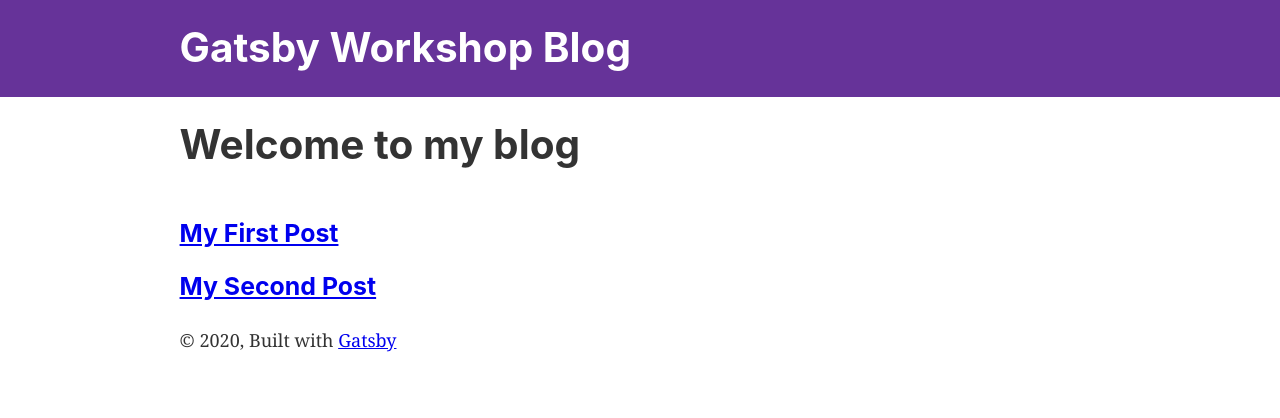
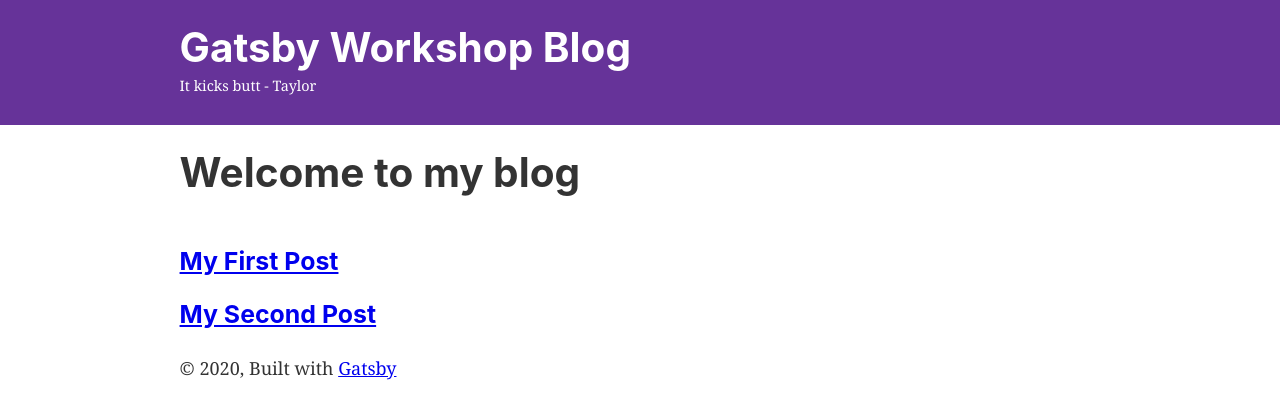
Before and after one commit to taylorosbourne/gatsby-workshop, a Gatsby site in the folder finished/: page / in a window 1280 px wide. Built offline with nearby package versions, Linux system fonts and the light colour scheme; Gatsby itself is replaced by a stand-in of ours.

Commit message:
introduced styled-components

```diff
--- a/finished/src/components/header.js
+++ b/finished/src/components/header.js
@@ -2,7 +2,7 @@ import { Link } from "gatsby"
 import PropTypes from "prop-types"
 import React from "react"
 
-const Header = ({ siteTitle }) => (
+const Header = ({ siteTitle, description, author }) => (
   <header
     style={{
       background: `rebeccapurple`,
@@ -27,6 +27,7 @@ const Header = ({ siteTitle }) => (
           {siteTitle}
         </Link>
       </h1>
+        <small style={{color: `white`}}>{description} - {author}</small>
     </div>
   </header>
 )
--- a/finished/src/components/layout.js
+++ b/finished/src/components/layout.js
@@ -1,16 +1,21 @@
-/**
- * Layout component that queries for data
- * with Gatsby's useStaticQuery component
- *
- * See: https://www.gatsbyjs.org/docs/use-static-query/
- */
-
 import React from "react"
 import PropTypes from "prop-types"
 import { useStaticQuery, graphql } from "gatsby"
+import styled, { css } from 'styled-components';
+
 
 import Header from "./header"
 import "./layout.css"
+
+const Container = styled.div`
+  margin: 0 auto;
+  max-width: 960px;
+  padding: 0 1.0875rem 1.45rem;
+  /* Props example */
+  /* ${props => props.width && css`
+    max-width: ${props.width}px;
+  `} */
+`;
 
 const Layout = ({ children }) => {
   const data = useStaticQuery(graphql`
@@ -18,28 +23,26 @@ const Layout = ({ children }) => {
       site {
         siteMetadata {
           title
+          description
+          author
         }
       }
     }
   `)
 
+  const { title, description, author } = data.site.siteMetadata;
+
   return (
     <>
-      <Header siteTitle={data.site.siteMetadata.title} />
-      <div
-        style={{
-          margin: `0 auto`,
-          maxWidth: 960,
-          padding: `0 1.0875rem 1.45rem`,
-        }}
-      >
+      <Header siteTitle={title} description={description} author={author} />
+      <Container>
         <main>{children}</main>
         <footer>
           © {new Date().getFullYear()}, Built with
           {` `}
           <a href="https://www.gatsbyjs.org">Gatsby</a>
         </footer>
-      </div>
+      </Container>
     </>
   )
 }
```
